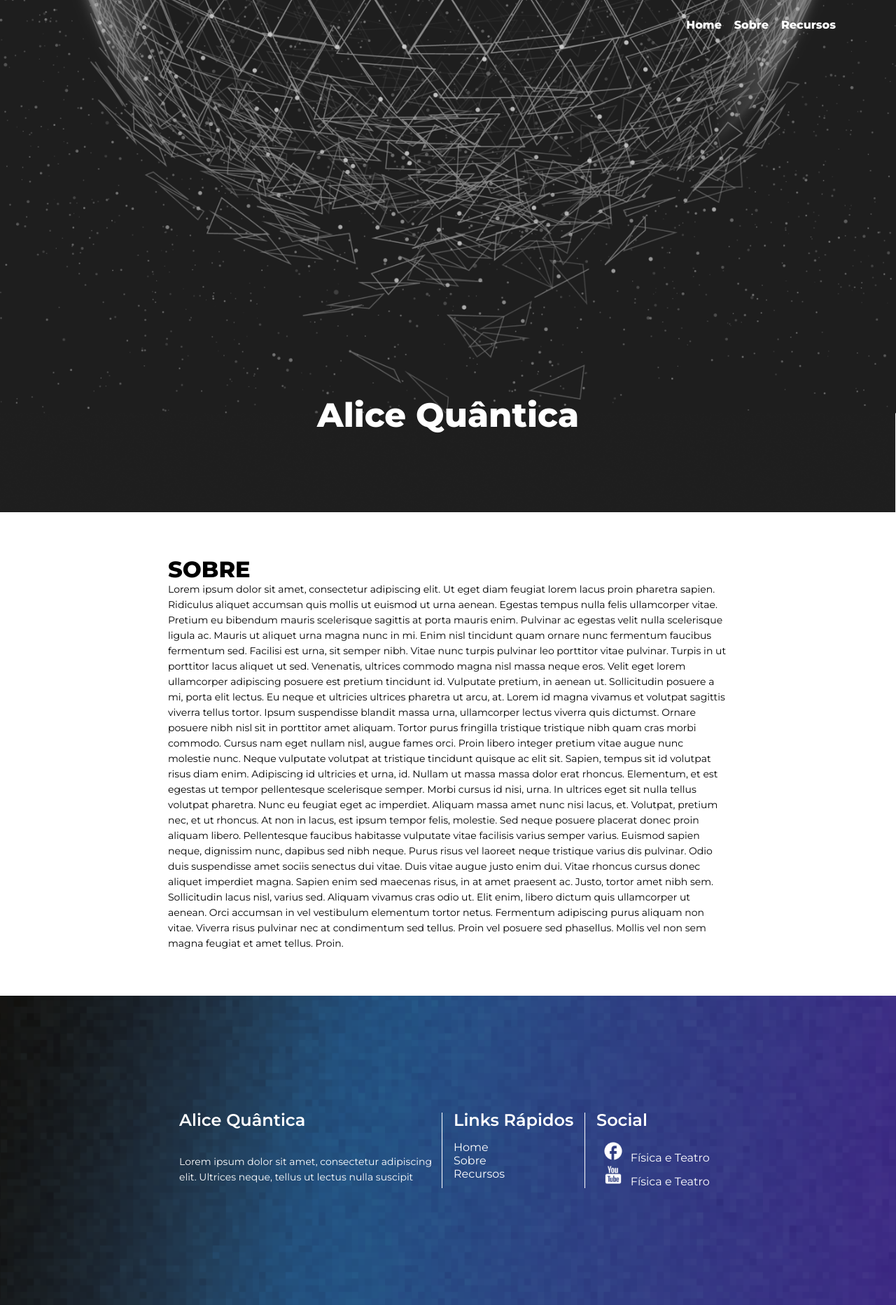
After one commit to tocrossbridge/website-alice-quantica, a PHP site: page /about.html in a window 1280 px wide. The commit adds this page. Shown: the whole page at 70% size. Run offline with PHP 8.4, Linux system fonts and the light colour scheme.

Commit message:
feat: resources and about pages base implementation

```diff
--- /dev/null
+++ b/about.html
@@ -0,0 +1,128 @@
+<!DOCTYPE html>
+<html lang="en">
+  <head>
+    <meta charset="UTF-8" />
+    <meta http-equiv="X-UA-Compatible" content="IE=edge" />
+    <meta name="viewport" content="width=device-width, initial-scale=1.0" />
+    <title>Alice Quântica</title>
+
+    <!-- style -->
+    <link rel="stylesheet" href="./src/css/main.css" />
+
+    <script
+      src="https://code.jquery.com/jquery-3.6.0.min.js"
+      integrity="sha256-/xUj+3OJU5yExlq6GSYGSHk7tPXikynS7ogEvDej/m4="
+      crossorigin="anonymous"
+    ></script>
+
+    <!-- slick -->
+    <script
+      type="text/javascript"
+      src="//cdn.jsdelivr.net/npm/slick-carousel@1.8.1/slick/slick.min.js"
+    ></script>
+
+    <link
+      rel="stylesheet"
+      type="text/css"
+      href="//cdn.jsdelivr.net/npm/slick-carousel@1.8.1/slick/slick.css"
+    />
+  </head>
+  <body>
+    <!-- welcome -->
+    <div class="welcome">
+      <!-- navbar -->
+      <div class="navbar">
+        <div class="menu-icon" onclick="openNavbar()">|||</div>
+
+        <ul id="navbar-list">
+          <span onclick="closeNavbar()">X</span>
+              <li><a href="/index.html">Home</a></li>
+              <li><a href="/about.html">Sobre</a></li>
+              <li><a href="/resources.html">Recursos</a></li>
+        </ul>
+      </div>
+
+      <!-- content -->
+      <div class="welcome__content">
+        <img src="" />
+        <p class="welcome__title">Alice Quântica</p>
+      </div>
+    </div>
+
+    <!-- about project -->
+    <div class="container mt-5 mb-5">
+      <h2 class="title">SOBRE</h2>
+      <p>
+        Lorem ipsum dolor sit amet, consectetur adipiscing elit. Ut eget diam feugiat lorem lacus
+        proin pharetra sapien. Ridiculus aliquet accumsan quis mollis ut euismod ut urna aenean.
+        Egestas tempus nulla felis ullamcorper vitae. Pretium eu bibendum mauris scelerisque
+        sagittis at porta mauris enim. Pulvinar ac egestas velit nulla scelerisque ligula ac. Mauris
+        ut aliquet urna magna nunc in mi. Enim nisl tincidunt quam ornare nunc fermentum faucibus
+        fermentum sed. Facilisi est urna, sit semper nibh. Vitae nunc turpis pulvinar leo porttitor
+        vitae pulvinar. Turpis in ut porttitor lacus aliquet ut sed. Venenatis, ultrices commodo
+        magna nisl massa neque eros. Velit eget lorem ullamcorper adipiscing posuere est pretium
+        tincidunt id. Vulputate pretium, in aenean ut. Sollicitudin posuere a mi, porta elit lectus.
+        Eu neque et ultricies ultrices pharetra ut arcu, at. Lorem id magna vivamus et volutpat
+        sagittis viverra tellus tortor. Ipsum suspendisse blandit massa urna, ullamcorper lectus
+        viverra quis dictumst. Ornare posuere nibh nisl sit in porttitor amet aliquam. Tortor purus
+        fringilla tristique tristique nibh quam cras morbi commodo. Cursus nam eget nullam nisl,
+        augue fames orci. Proin libero integer pretium vitae augue nunc molestie nunc. Neque
+        vulputate volutpat at tristique tincidunt quisque ac elit sit. Sapien, tempus sit id
+        volutpat risus diam enim. Adipiscing id ultricies et urna, id. Nullam ut massa massa dolor
+        erat rhoncus. Elementum, et est egestas ut tempor pellentesque scelerisque semper. Morbi
+        cursus id nisi, urna. In ultrices eget sit nulla tellus volutpat pharetra. Nunc eu feugiat
+        eget ac imperdiet. Aliquam massa amet nunc nisi lacus, et. Volutpat, pretium nec, et ut
+        rhoncus. At non in lacus, est ipsum tempor felis, molestie. Sed neque posuere placerat donec
+        proin aliquam libero. Pellentesque faucibus habitasse vulputate vitae facilisis varius
+        semper varius. Euismod sapien neque, dignissim nunc, dapibus sed nibh neque. Purus risus vel
+        laoreet neque tristique varius dis pulvinar. Odio duis suspendisse amet sociis senectus dui
+        vitae. Duis vitae augue justo enim dui. Vitae rhoncus cursus donec aliquet imperdiet magna.
+        Sapien enim sed maecenas risus, in at amet praesent ac. Justo, tortor amet nibh sem.
+        Sollicitudin lacus nisl, varius sed. Aliquam vivamus cras odio ut. Elit enim, libero dictum
+        quis ullamcorper ut aenean. Orci accumsan in vel vestibulum elementum tortor netus.
+        Fermentum adipiscing purus aliquam non vitae. Viverra risus pulvinar nec at condimentum sed
+        tellus. Proin vel posuere sed phasellus. Mollis vel non sem magna feugiat et amet tellus.
+        Proin.
+      </p>
+    </div>
+
+    <footer>
+      <div class="container mt-5 mb-5">
+        <div class="footer__content d-md-flex-d-sm-block">
+          <div class="col-12 col-md-6">
+            <p class="footer__title">Alice Quântica</p>
+            <p class="footer__description">
+              Lorem ipsum dolor sit amet, consectetur adipiscing elit. Ultrices neque, tellus ut
+              lectus nulla suscipit
+            </p>
+          </div>
+          <div class="col-12 col-md-3">
+            <p class="footer__title">Links Rápidos</p>
+            <ul class="footer__list">
+              <li><a href="/index.html">Home</a></li>
+              <li><a href="/about.html">Sobre</a></li>
+              <li><a href="/resources.html">Recursos</a></li>
+            </ul>
+          </div>
+          <div class="col-12 col-md-3">
+            <p class="footer__title">Social</p>
+            <ul class="footer__list">
+              <li>
+                <a href="https://www.facebook.com/fisicateatroCEPUTFPR " target="_blank">
+                  <img class="footer__icon" src="./src/icons/face.png" />Física e Teatro
+                </a>
+              </li>
+              <li>
+                <a href="https://www.youtube.com/channel/UCvYNVQiEKH9-pH703bOqd2w" target="_blank">
+                  <img class="footer__icon" src="./src/icons/youtube.png" />Física e Teatro
+                </a>
+              </li>
+            </ul>
+          </div>
+        </div>
+      </div>
+    </footer>
+
+    <script src="./src/js/main.js"></script>
+  </body>
+</html>
--- /dev/null
+++ b/src/css/about-page.css
@@ -0,0 +1,3 @@
+/*
+    About Page
+*/
--- a/src/css/main.css
+++ b/src/css/main.css
@@ -20,6 +20,8 @@
 @import url('./welcome.css');
 @import url('./footer.css');
 @import url('./partners.css');
+@import url('./about-page.css');
+
 
 
 
--- a/src/css/partners.css
+++ b/src/css/partners.css
@@ -1,10 +1,6 @@
 /*
     Partners
 */
-
-.partners__carousel {
-  margin: 2rem auto;
-}
 
 @media screen and (max-width: 600px) {
   .partners__carousel div {
@@ -19,12 +15,20 @@
 }
 
 @media screen and (max-width: 1200px) {
+  .partners__carousel {
+    margin: 2rem auto;
+  }
+
   .partners__carousel div {
     margin: auto 2rem;
   }
 }
 
 @media screen and (min-width: 1200px) {
+  .partners__carousel {
+    margin: 3rem auto;
+  }
+
   .partners__carousel div {
     margin: auto 3rem;
   }
--- a/src/js/main.js
+++ b/src/js/main.js
@@ -1,12 +1,15 @@
 const navbarList = document.getElementById('navbar-list');
 const collapsible = document.getElementsByClassName('collapsible');
 
-for(var i=0; i < collapsible.length; i ++){
-    collapsible[i].addEventListener('click', function(){
-        this.classList.toggle("active");
-        var content = this.nextElementSibling;
-        content = content.style.display === 'block' ? content.style.display = "None" : content.style.display = "block";
-    });
+for (var i = 0; i < collapsible.length; i++) {
+  collapsible[i].addEventListener('click', function () {
+    this.classList.toggle('active');
+    var content = this.nextElementSibling;
+    content =
+      content.style.display === 'block'
+        ? (content.style.display = 'None')
+        : (content.style.display = 'block');
+  });
 }
 
 function openNavbar() {
@@ -26,20 +29,11 @@ $('.partners__carousel').slick({
   arrows: false,
   responsive: [
     {
-      breakpoint: 1200,
-      settings: {
-        slidesToShow: 2,
-        slidesToScroll: 2,
-        infinite: true,
-      },
-    },
-    {
       breakpoint: 600,
       settings: {
         slidesToShow: 1,
         slidesToScroll: 1,
         infinite: true,
-        autoplaySpeed: 2000,
       },
     },
   ],
```
Also changed, not shown: index.html (+6 -6 lines), resources.html (added, +128 -0 lines).
